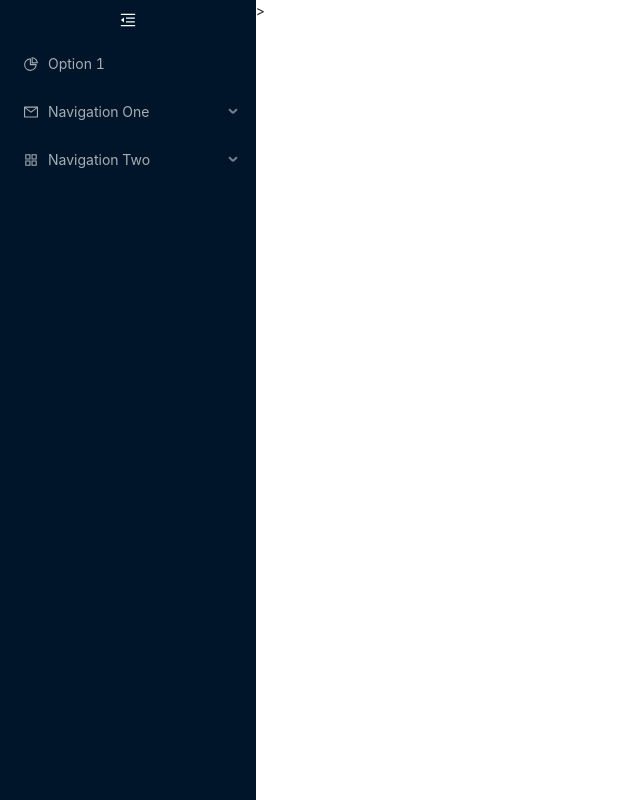
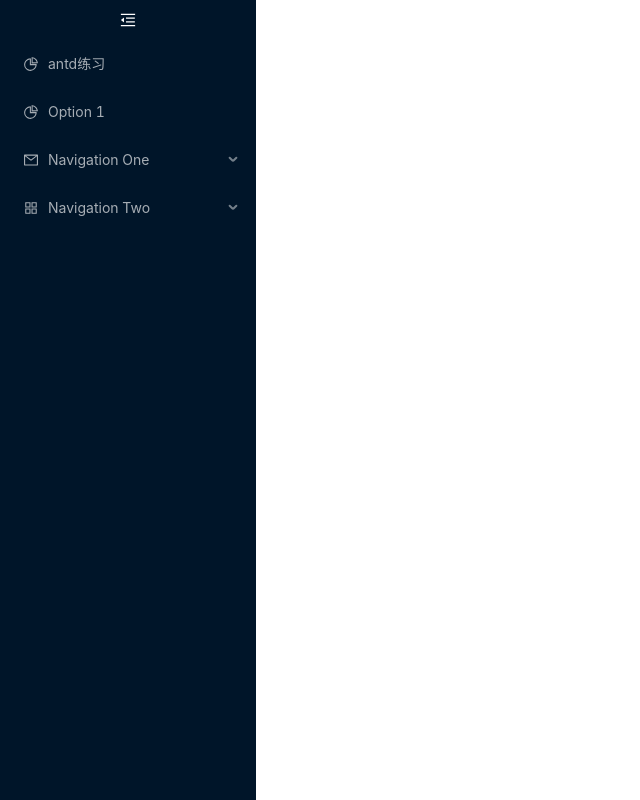
Before and after one commit to wukaoyu/vue3-vite-ts, a Vue app: page /#/ in a window 1280 px wide. Shown: the whole page, without its empty margins (0-640 px from the left). Built offline with nearby package versions, Linux system fonts and the light colour scheme.

Commit message:
feat:导航栏更新

```diff
--- a/components.d.ts
+++ b/components.d.ts
@@ -8,7 +8,6 @@ export {}
 declare module '@vue/runtime-core' {
   export interface GlobalComponents {
     AButton: typeof import('ant-design-vue/es')['Button']
-    ACol: typeof import('ant-design-vue/es')['Col']
     AForm: typeof import('ant-design-vue/es')['Form']
     AFormItem: typeof import('ant-design-vue/es')['FormItem']
     AInput: typeof import('ant-design-vue/es')['Input']
@@ -17,7 +16,6 @@ declare module '@vue/runtime-core' {
     AMenuItem: typeof import('ant-design-vue/es')['MenuItem']
     ARadio: typeof import('ant-design-vue/es')['Radio']
     ARadioGroup: typeof import('ant-design-vue/es')['RadioGroup']
-    ARow: typeof import('ant-design-vue/es')['Row']
     ASubMenu: typeof import('ant-design-vue/es')['SubMenu']
     Menu: typeof import('./src/components/menu.vue')['default']
     RouterLink: typeof import('vue-router')['RouterLink']
--- a/src/components/menu.vue
+++ b/src/components/menu.vue
@@ -8,6 +8,12 @@
       mode="inline"
       theme="dark"
       :inline-collapsed="collapsed">
+      <a-menu-item v-for="item in navData" :key="item.name">
+        <template #icon>
+          <PieChartOutlined />
+        </template>
+        <router-link :to="item.path">{{item.meta?.navName}}</router-link>
+      </a-menu-item>
       <a-menu-item key="1">
         <template #icon>
           <PieChartOutlined />
@@ -34,6 +40,10 @@
         <a-sub-menu key="sub3" title="Submenu">
           <a-menu-item key="11">Option 11</a-menu-item>
           <a-menu-item key="12">Option 12</a-menu-item>
+          <a-sub-menu key="sub4" title="Submenu">
+            <a-menu-item key="13">Option 11</a-menu-item>
+            <a-menu-item key="14">Option 12</a-menu-item>
+          </a-sub-menu>
         </a-sub-menu>
       </a-sub-menu>
     </a-menu>
@@ -42,6 +52,7 @@
 
 <script setup lang='ts'>
 import { ref } from 'vue'
+import routerArr  from "@/router/data";
 import {
   MenuFoldOutlined,
   MenuUnfoldOutlined,
@@ -53,6 +64,7 @@ import {
 } from '@ant-design/icons-vue';
 
 const collapsed = ref(false)
+const navData = ref(routerArr[0].children)
 
 const toggleCollapsed = () => {
   collapsed.value = !collapsed.value
--- a/src/router/data.ts
+++ b/src/router/data.ts
@@ -6,8 +6,30 @@ const routerArr:Array<RouteRecordRaw> = [
     name: 'index',
     component: () => import("@/views/index.vue"),
     meta: {
-      navName: '首页'
-    }
+      navName: '首页',
+      keepAlive: false
+    },
+    children: [
+      {
+        path: '/antd',
+        name: 'antd',
+        component: () => import("@/views/empty.vue"),
+        meta: {
+          navName: 'antd练习'
+        },
+        children: [
+          {
+            path: '/antd/form',
+            name: 'antdFrom',
+            component: () => import("@/views/antd/form.vue"),
+            meta: {
+              navName: '表单',
+              keepAlive: true
+            },
+          }
+        ]
+      }
+    ]
   }
 ]
 export default routerArr
--- /dev/null
+++ b/src/views/antd/form.vue
@@ -0,0 +1,12 @@
+<template>
+  <div>
+    antd-form练习页面
+  </div>
+</template>
+
+<script setup lang='ts'>
+import { ref } from 'vue'
+</script>
+
+<style scoped lang='less'>
+</style>
--- /dev/null
+++ b/src/views/empty.vue
@@ -0,0 +1,17 @@
+<template>
+  <div>
+    <router-view v-if="$route.meta.keepAlive" v-slot="{ Component }">
+      <keep-alive>
+        <component :is="Component" />
+      </keep-alive>
+    </router-view>
+    <router-view v-if="!$route.meta.keepAlive"></router-view>
+  </div>
+</template>
+
+<script setup lang='ts'>
+import { ref } from 'vue'
+</script>
+
+<style scoped lang='less'>
+</style>
--- a/src/views/index.vue
+++ b/src/views/index.vue
@@ -4,7 +4,12 @@
       <Menu />
     </div>
     <div class="content">
-      <router-view></router-view>>
+      <router-view v-if="$route.meta.keepAlive" v-slot="{ Component }">
+        <keep-alive>
+          <component :is="Component" />
+        </keep-alive>
+      </router-view>
+      <router-view v-if="!$route.meta.keepAlive"></router-view>
     </div>
   </div>
 </template>
```
Also changed, not shown: 2 other files (tests, documents, lock files or other folders).
